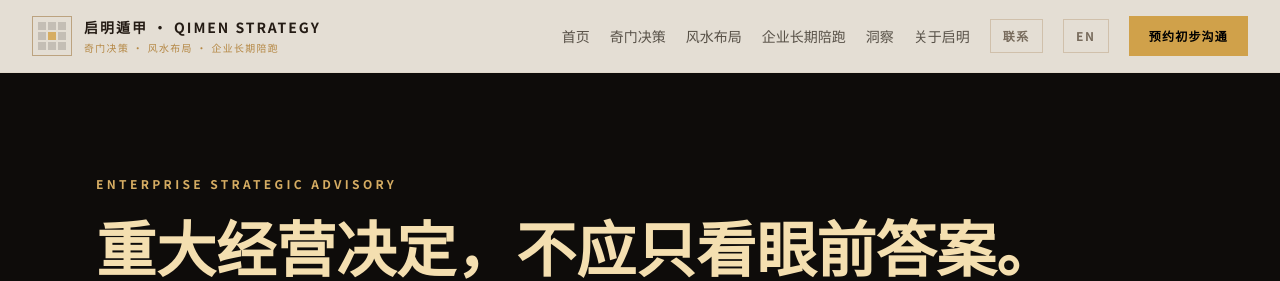
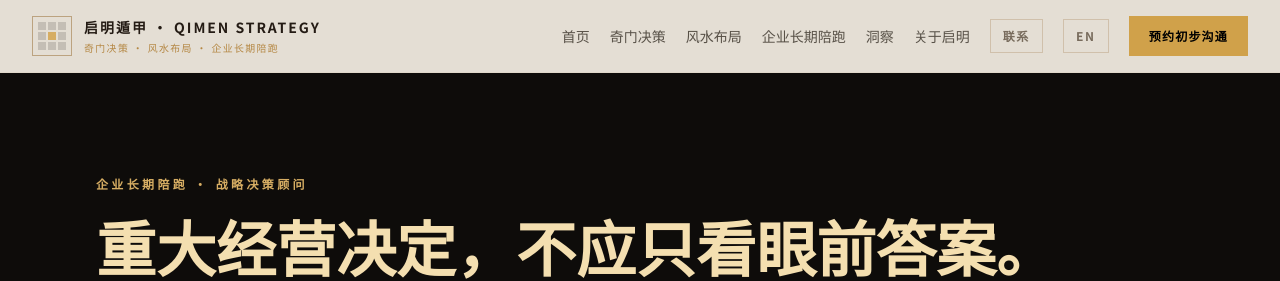
Before and after one commit to BODHIWONG/qmfeng-website, a Next.js app: page /enterprise-strategic-advisory in a window 1280 px wide. Shown: the top 281 px of the page. Built offline with nearby package versions, Linux system fonts and the light colour scheme.

Commit message:
Clarify enterprise long-term advisory service

```diff
--- a/components/enterprise-advisory-content.tsx
+++ b/components/enterprise-advisory-content.tsx
@@ -35,7 +35,7 @@ export default function EnterpriseAdvisoryContent() {
       <main>
         <section className="px-4 pb-20 pt-36 md:pb-28 md:pt-44">
           <div className="container mx-auto max-w-6xl">
-            <p className="text-xs font-bold uppercase tracking-[0.28em] text-[#d6ad63]">Enterprise Strategic Advisory</p>
+            <p className="text-xs font-bold uppercase tracking-[0.28em] text-[#d6ad63]">{t("企业长期陪跑 · 战略决策顾问", "LONG-TERM BUSINESS ADVISORY · STRATEGIC DECISIONS")}</p>
             <h1 className="mt-6 max-w-5xl text-4xl font-semibold leading-tight text-[#f4dfb0] md:text-6xl" style={{ fontFamily: "var(--font-cormorant), var(--font-noto-serif), serif" }}>
               {t("重大经营决定，不应只看眼前答案。", "High-Stakes Business Decisions Deserve a Wider Field of View.")}
             </h1>
```
